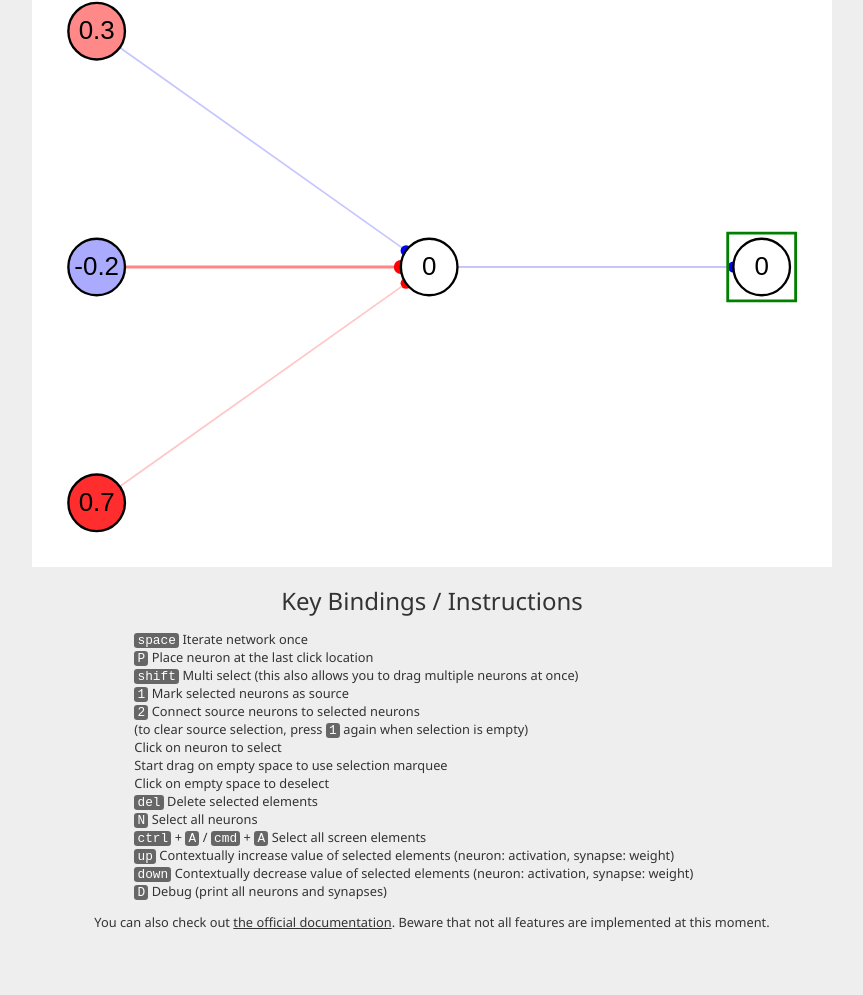
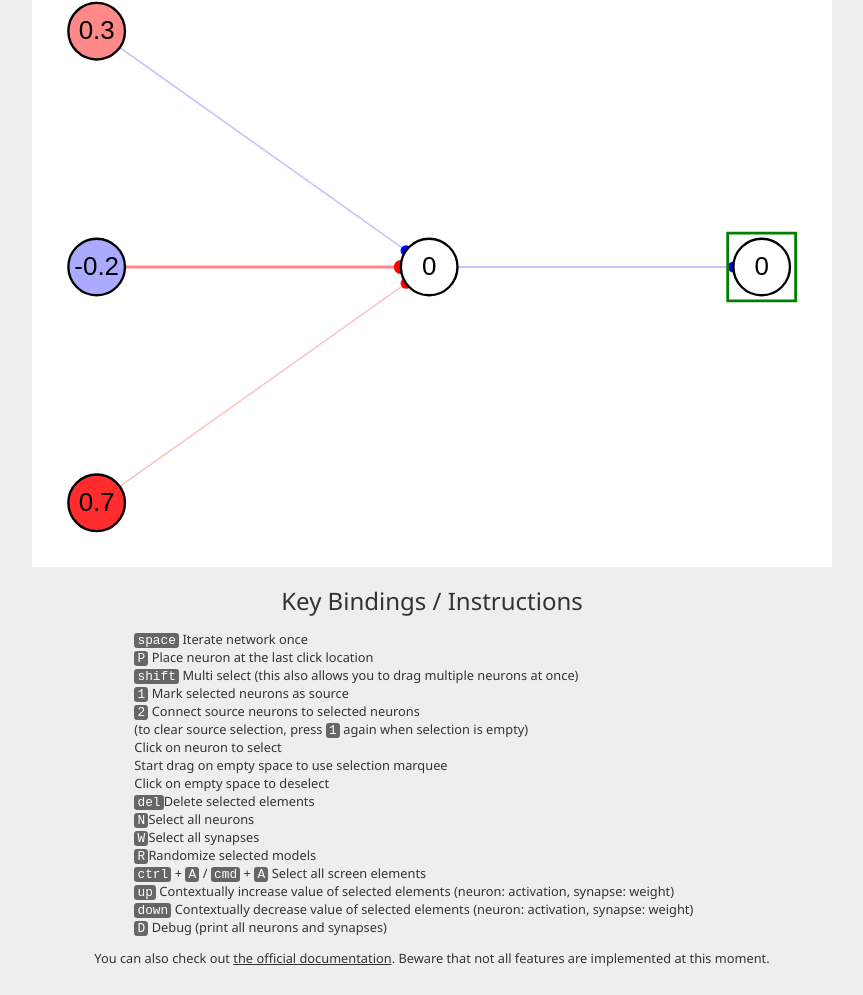
Before and after one commit to LeoYulinLi/simbrain_web, a website built with webpack: page html/index.html in a window 1280 px wide. Shown: the part 216-1211 px from the top of the page, without its empty margins (208-1071 px from the left). Before the commit the page ends 1175 px from the top, so only its background shows below. Built offline with nearby package versions, Linux system fonts and the light colour scheme.

Commit message:
added notes for new key bindings

```diff
--- a/html/index.html
+++ b/html/index.html
@@ -25,8 +25,10 @@
       <li>Click on neuron to select</li>
       <li>Start drag on empty space to use selection marquee</li>
       <li>Click on empty space to deselect</li>
-      <li><kbd>del</kbd> Delete selected elements</li>
-      <li><kbd>N</kbd> Select all neurons</li>
+      <li><kbd>del</kbd>Delete selected elements</li>
+      <li><kbd>N</kbd>Select all neurons</li>
+      <li><kbd>W</kbd>Select all synapses</li>
+      <li><kbd>R</kbd>Randomize selected models</li>
       <li><kbd>ctrl</kbd> + <kbd>A</kbd> / <kbd>cmd</kbd> + <kbd>A</kbd> Select all screen elements</li>
       <li><kbd>up</kbd> Contextually increase value of selected elements (neuron: activation, synapse: weight)</li>
       <li><kbd>down</kbd> Contextually decrease value of selected elements (neuron: activation, synapse: weight)</li>
```
